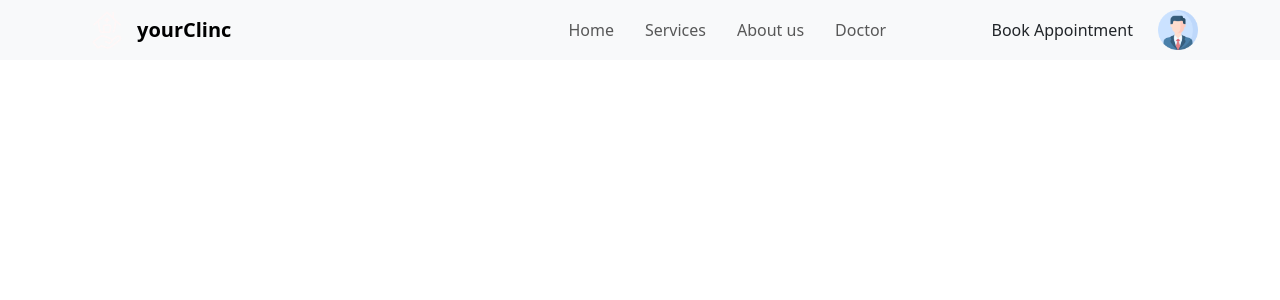
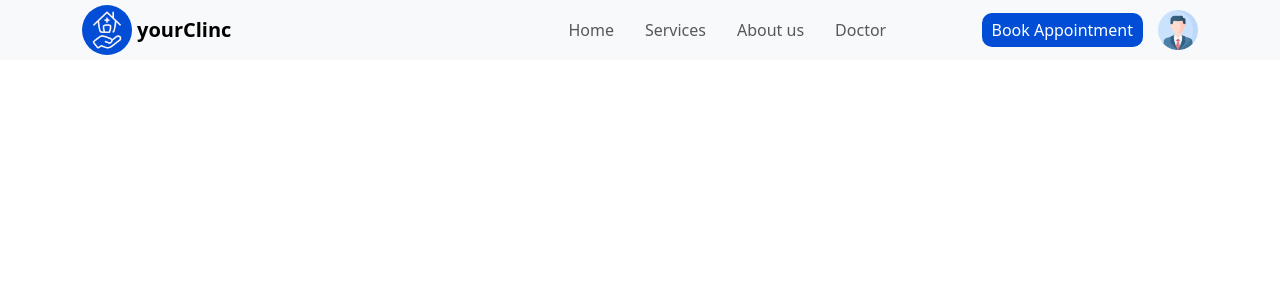
Before and after one commit to MuhammedMostafaSalem/yourClinc, a React (Create React App) app in the folder frontend/: page / in a window 1280 px wide. Shown: the top 300 px of the page. Built offline with nearby package versions, Linux system fonts and the light colour scheme.

Commit message:
Add root on index.css

```diff
--- a/frontend/src/index.css
+++ b/frontend/src/index.css
@@ -1,3 +1,14 @@
+:root {
+  --color-blue1: #014dd5;
+  --color-white: #ffff;
+  --primary-color: #0a1d37;
+  --card-bg-01: #fdefe6;
+  --card-bg-02: #d6e5fb;
+  --card-bg-03: #ceebe9;
+  --card-bg-04: #e2f2b2;
+  --borderRadius: 10px;
+  --small-text-color: #999;
+}
 body {
   margin: 0;
   font-family: -apple-system, BlinkMacSystemFont, 'Segoe UI', 'Roboto', 'Oxygen',
```
